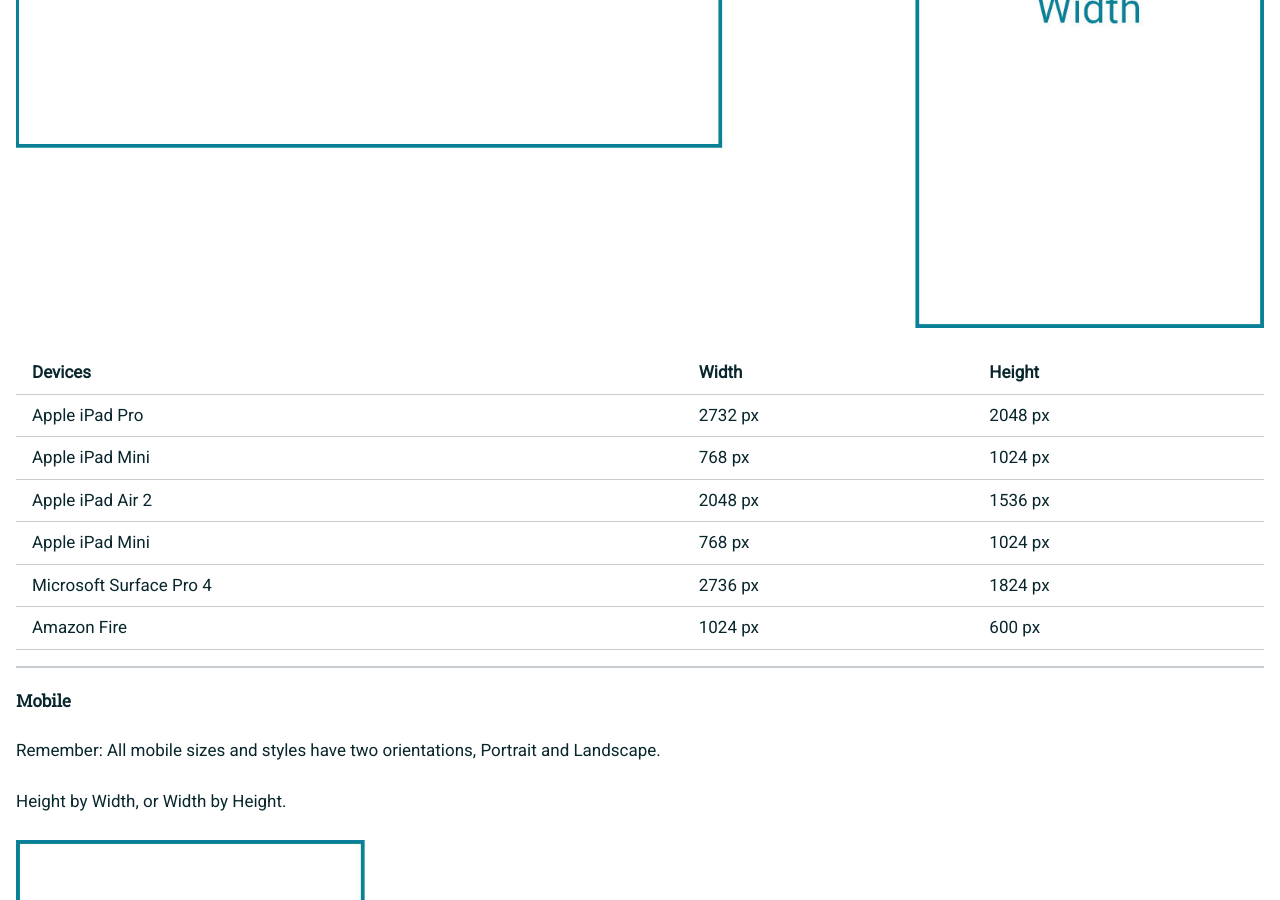
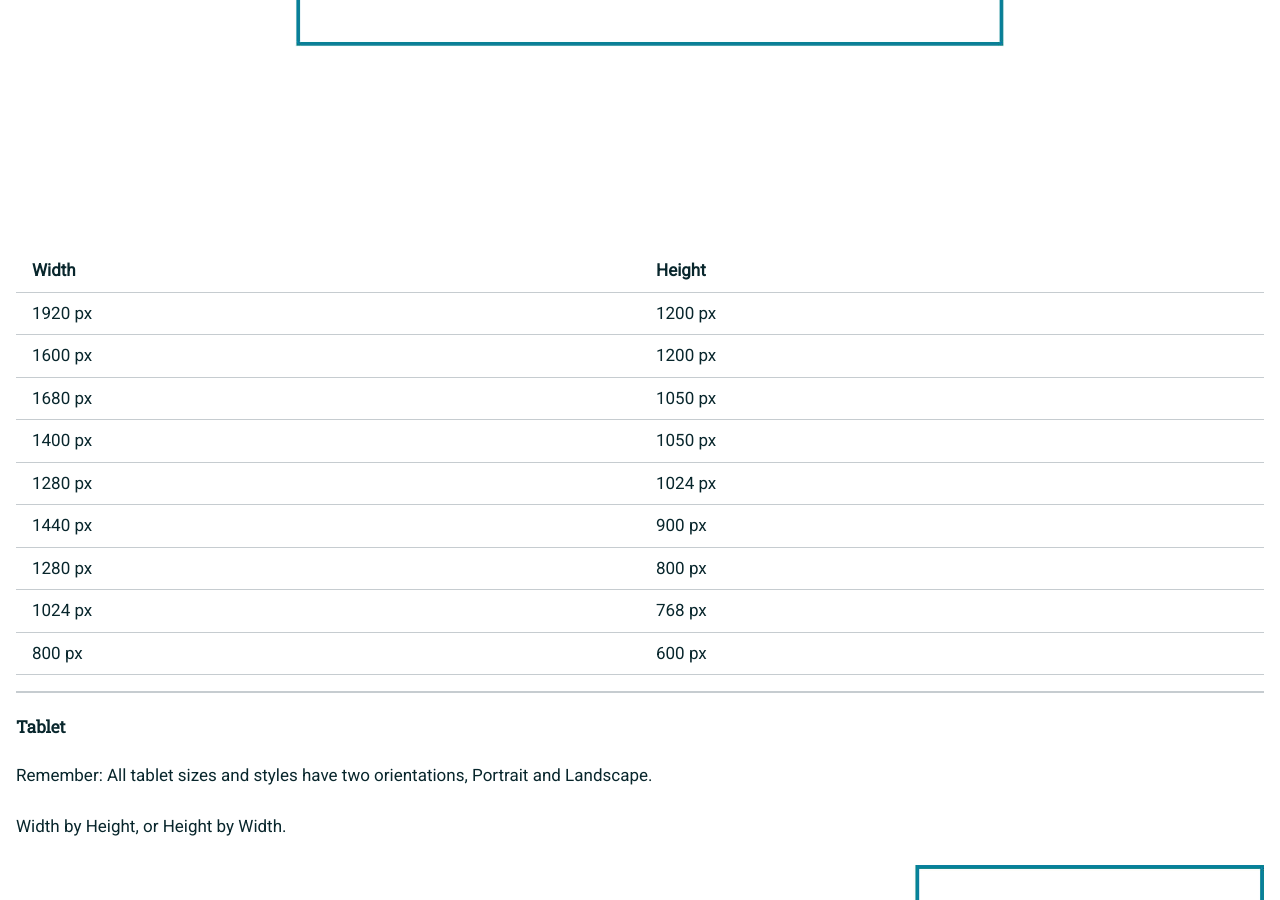
Before and after one commit to usnavy/Navy-Design-Guide, a Jekyll site: the page built from display-dimensions.md, in a window 1280 px wide and 900 px high, scrolled down 3553 px. Built offline with Jekyll 4.4.1, drawn with Linux system fonts in a browser that asks for light colours; nearby versions of some CDN libraries; our own code applies the rules of GitHub Pages for plain Markdown files.

Commit message:
Update display-dimensions.md

```diff
--- a/display-dimensions.md
+++ b/display-dimensions.md
@@ -17,6 +17,25 @@
 | 1360 px    | 768 px  |
 | 1280 px    | 800 px  |
 | 1024 px    | 768 px  |
+
+<hr>
+
+#### Laptop
+
+![Laptop Example](https://usnavy.github.io/Navy-Design-Guide/img/presentation-design/devices-1.jpg "Laptop Example")
+
+
+| Width      | Height  |
+| ---------- |---------|
+| 1920 px    | 1200 px |
+| 1600 px    | 1200 px |
+| 1680 px    | 1050 px |
+| 1400 px    | 1050 px |
+| 1280 px    | 1024 px |
+| 1440 px    | 900 px  |
+| 1280 px    | 800 px  |
+| 1024 px    | 768 px  |
+| 800 px     | 600 px  |
 
 <hr>
 
```
